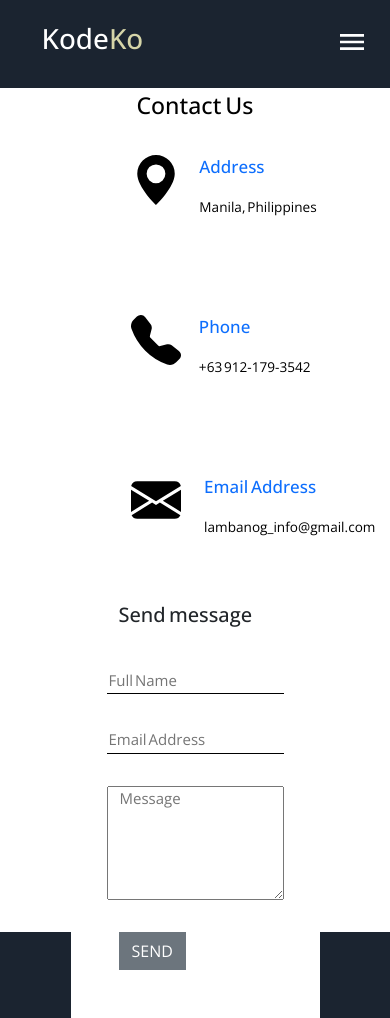
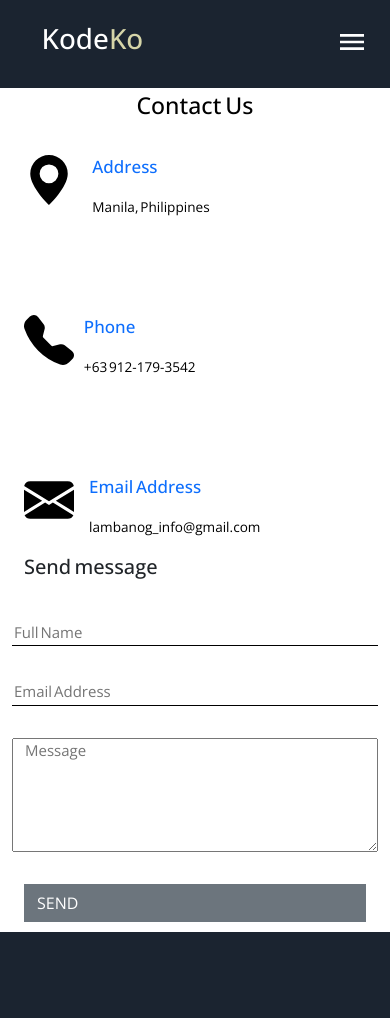
Before and after one commit to hnsnl15/headhunting_site_AHM, a React (Vite) app: page /contact in a window 390 px wide. After the commit the page ends 932 px from the top, so only its background shows below. Built offline with nearby package versions, Linux system fonts and the light colour scheme.

Commit message:
settings

```diff
--- a/contact.scss
+++ b/contact.scss
@@ -45,3 +45,17 @@ form.contact {
         }
     }
 }
+
+@media screen and (max-width: 600px) {
+    form.contact {
+        .container {
+            width: 100vw;
+            .form-input {
+                width: 100vw;
+            }
+            .btn {
+                width: 100%;
+            }
+        }
+    }
+}
--- a/css/contact.css
+++ b/css/contact.css
@@ -61,3 +61,15 @@ form.contact .container .form-design {
       -ms-flex-pack: center;
           justify-content: center;
 }
+
+@media screen and (max-width: 600px) {
+  form.contact .container {
+    width: 100vw;
+  }
+  form.contact .container .form-input {
+    width: 100vw;
+  }
+  form.contact .container .btn {
+    width: 100%;
+  }
+}
--- a/src/components/Front Page/Contact.jsx
+++ b/src/components/Front Page/Contact.jsx
@@ -6,7 +6,7 @@ export default function Contact() {
     <form className='contact' action="">
         <h3 className='text-center mt-1'>Contact Us</h3>
         <div className='container row d-flex justify-content-between'>
-            <div className="form-design col-sm-6 ms-5">
+            <div className="form-design col-md-6 ms-sm-5">
               <div className='d-flex'>
                   <span>
                     <svg className='bg-light text-dark p-2 rounded-circle' xmlns="http://www.w3.org/2000/svg" width="50" height="50" fill="currentColor" class="bi bi-geo-alt-fill" viewBox="0 0 16 16">
@@ -24,7 +24,7 @@ export default function Contact() {
                       <path fill-rule="evenodd" d="M1.885.511a1.745 1.745 0 0 1 2.61.163L6.29 2.98c.329.423.445.974.315 1.494l-.547 2.19a.678.678 0 0 0 .178.643l2.457 2.457a.678.678 0 0 0 .644.178l2.189-.547a1.745 1.745 0 0 1 1.494.315l2.306 1.794c.829.645.905 1.87.163 2.611l-1.034 1.034c-.74.74-1.846 1.065-2.877.702a18.634 18.634 0 0 1-7.01-4.42 18.634 18.634 0 0 1-4.42-7.009c-.362-1.03-.037-2.137.703-2.877L1.885.511z"/>
                     </svg>
                   </span>
-                  <span className='ms-2' >
+                  <span className='ms-sm-2' >
                       <p className='text-primary'><h5>Phone</h5></p>
                       <p>+63 912-179-3542</p>
                   </span>
@@ -36,14 +36,13 @@ export default function Contact() {
                     </svg>
 
                   </span>
-                  <span className='ms-2' >
+                  <span className='ms-sm-2' >
                       <p className='text-primary'><h5>Email Address</h5></p>
                       <p>lambanog_info@gmail.com</p>
                   </span>
               </div>
-
             </div>
-            <div className="form-input col-sm-5 text-dark p-5">
+            <div className="form-input col-md-5 text-dark p-sm-5">
                 <h5>Send message</h5>
                 <div className='row d-flex align-items-center'>
                   <input className='col-sm-12' type="text" name='firstname' placeholder='Full Name' />
--- a/src/components/SettingsFolder/Settings.jsx
+++ b/src/components/SettingsFolder/Settings.jsx
@@ -14,6 +14,7 @@ const [password, setPassword] = useState(currUser.password);
 const [age, setAge] = useState(currUser.age);
 const [address, setAddress] = useState(currUser.address);
 const [position, setPosition] = useState(currUser.position);
+const [languages, setLanguages] = useState(currUser.languages);
 
 function toggle(){
     setToggleActive(!toggleActive);
@@ -60,7 +61,6 @@ function handlePosition(e){
 function handleSubmit(e){
     e.preventDefault();
 
-
         let users = JSON.parse(localStorage.getItem('users'));
         let old_users =[...users].filter(user =>{return user.id !== id});
 
@@ -72,6 +72,7 @@ function handleSubmit(e){
             password,
             age,
             address,
+            languages,
             position
         };
         localStorage.setItem('CurrentUser', JSON.stringify(data));
```
